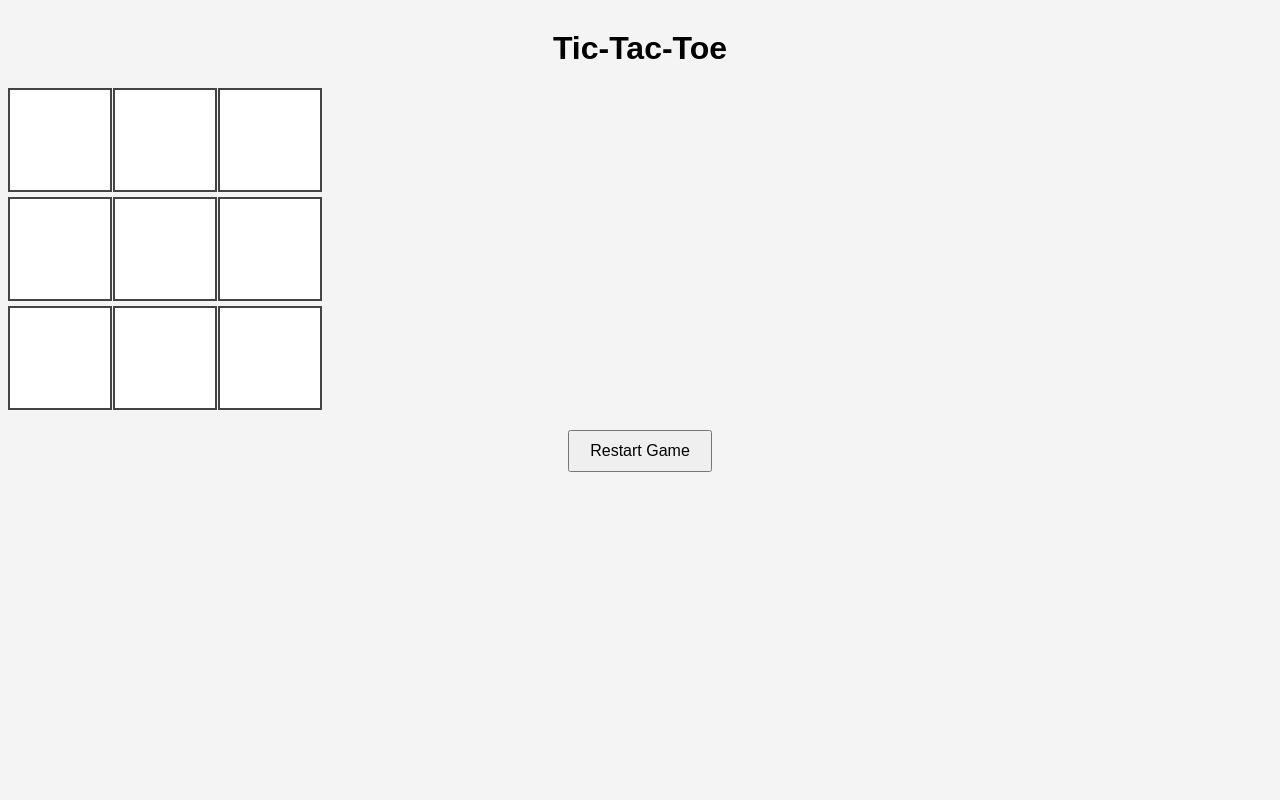
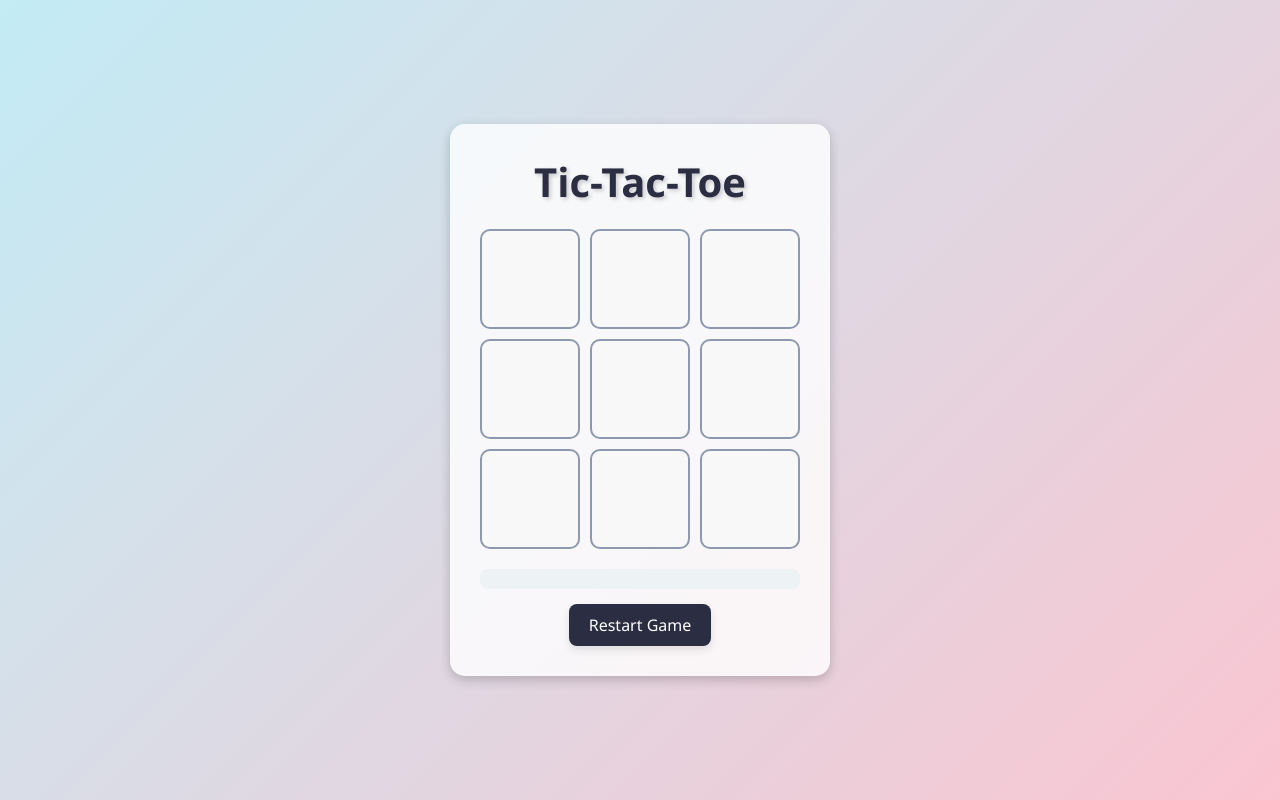
Before and after one commit to tanju-123/PRODIGY_TASK_03, a plain HTML site: page index.html in a window 1280 px wide. Drawn offline with Linux system fonts and the light colour scheme.

Commit message:
Update style.css

```diff
--- a/style.css
+++ b/style.css
@@ -1,46 +1,89 @@
+* {
+  box-sizing: border-box;
+  margin: 0;
+  padding: 0;
+  font-family: 'Segoe UI', sans-serif;
+}
+
 body {
-  font-family: Arial, sans-serif;
+  background: linear-gradient(135deg, #c3ecf5, #f9c5d1);
+  height: 100vh;
+  display: flex;
+  justify-content: center;
+  align-items: center;
+}
+
+.container {
   text-align: center;
-  background-color: #f4f4f4;
+  background: #ffffffcc;
+  padding: 30px;
+  border-radius: 15px;
+  box-shadow: 0 4px 12px rgba(0, 0, 0, 0.2);
 }
 
 h1 {
-  margin-top: 30px;
+  font-size: 2.5rem;
+  color: #2b2d42;
+  margin-bottom: 20px;
+  text-shadow: 2px 2px 4px rgba(0, 0, 0, 0.2);
 }
 
 .board {
   display: grid;
   grid-template-columns: repeat(3, 100px);
-  grid-gap: 5px;
-  margin: 20px auto;
+  gap: 10px;
+  margin-bottom: 20px;
 }
 
 .cell {
   width: 100px;
   height: 100px;
-  background-color: #fff;
-  border: 2px solid #444;
-  font-size: 2rem;
+  background: #f8f8f8;
+  border: 2px solid #8d99ae;
+  font-size: 2.5rem;
   display: flex;
   justify-content: center;
   align-items: center;
   cursor: pointer;
+  transition: background 0.3s ease;
+  border-radius: 10px;
 }
 
-.cell.x {
-  color: red;
+.cell:hover {
+  background: #e0e0e0;
 }
 
-.cell.o {
-  color: blue;
+.cell.X {
+  color: #ef233c;
+}
+
+.cell.O {
+  color: #1d3557;
 }
 
 .message {
-  font-size: 1.5rem;
-  margin: 10px;
+  font-size: 1.3rem;
+  font-weight: 600;
+  color: #2b2d42;
+  margin-bottom: 15px;
+  background: #edf2f4;
+  padding: 10px;
+  border-radius: 8px;
 }
 
 button {
   padding: 10px 20px;
   font-size: 1rem;
+  background: #2b2d42;
+  color: #ffffff;
+  border: none;
+  border-radius: 8px;
+  cursor: pointer;
+  box-shadow: 0 4px 8px rgba(0,0,0,0.1);
+  transition: background 0.3s ease, transform 0.2s ease;
 }
+
+button:hover {
+  background: #1a1b2e;
+  transform: scale(1.05);
+}
```
